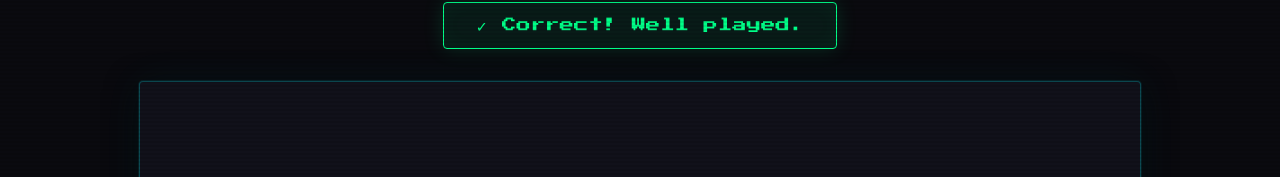
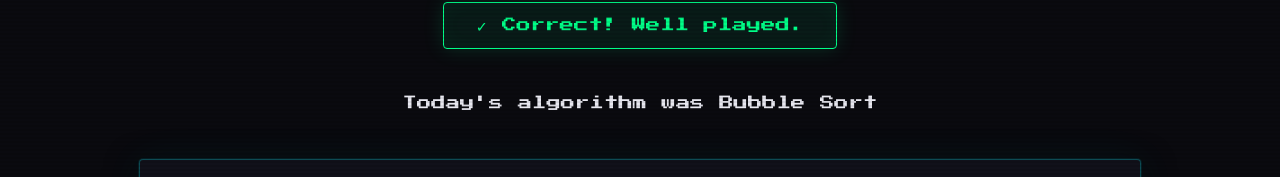
Before and after one commit to Salsasp/sortdle, a React (Vite) app in the folder client/: page /1 in a window 1280 px wide. Both pictures are taken after a click on the button "GUESS". Shown: the part 131-308 px from the top of the page. Built offline with nearby package versions, Linux system fonts and the light colour scheme; no server answers.

Commit message:
show user correct algorithm on game end

```diff
--- a/client/src/App.tsx
+++ b/client/src/App.tsx
@@ -2,7 +2,7 @@ import { useEffect, useRef, useState } from 'react'
 import './App.css'
 import Dropdown from './Components/Dropdown'
 import SortCanvas from './Components/SortCanvas'
-import { ALGO_SELECTOR_LABELS, ALGO_SELECTOR_VALUES } from './constants/algorithms'
+import { ALGO_SELECTOR_LABELS, ALGO_SELECTOR_VALUES, type AlgorithmSelectorValue } from './constants/algorithms'
 import { type PuzzleData, type AlgorithmSelectorOption, type AppProps } from './utils/types'
 import { getAllPuzzlesData, getPuzzleDataByDate } from './Components/ApiSlice'
 import GuessVisualizer from './Components/GuessVisualizer'
@@ -92,6 +92,9 @@ const resetGame = () => {
     label: ALGO_SELECTOR_LABELS[index]
   }));
 
+  //TODO: fix this horrifically janky mess
+  const dailyAlgorithmLabel = ALGO_SELECTOR_LABELS[ALGO_SELECTOR_VALUES.indexOf(dailyAlgorithm as unknown as AlgorithmSelectorValue)];
+
   return (
     <>
       <div className='main-title-container'>
@@ -108,6 +111,7 @@ const resetGame = () => {
 
       {guessSuccess && <p className="status-message status-success">✓ Correct! Well played.</p>}
       {userFailed && <p className="status-message status-fail">✗ Better luck next time!</p>}
+      {(guessSuccess || userFailed) && <p className="status-message correct-algorithm">Today's algorithm was {dailyAlgorithmLabel}</p>}
 
       {sideDrawerOpen &&
       <PuzzleSideDrawer
--- a/client/src/constants/algorithms.ts
+++ b/client/src/constants/algorithms.ts
@@ -10,7 +10,7 @@ export const ALGO_SELECTOR_LABELS = [
     "Bucket Sort",
  ] as const;
 
-export type AlgorithmSelectorLabel = keyof typeof ALGO_SELECTOR_LABELS;
+export type AlgorithmSelectorLabel = typeof ALGO_SELECTOR_LABELS[number];
 
 export const ALGO_SELECTOR_VALUES = [
     "bubble",
@@ -24,4 +24,4 @@ export const ALGO_SELECTOR_VALUES = [
     "bucket",
  ] as const;
 
-export type AlgorithmSelectorValue = keyof typeof ALGO_SELECTOR_VALUES;
+export type AlgorithmSelectorValue = typeof ALGO_SELECTOR_VALUES[number];
```
